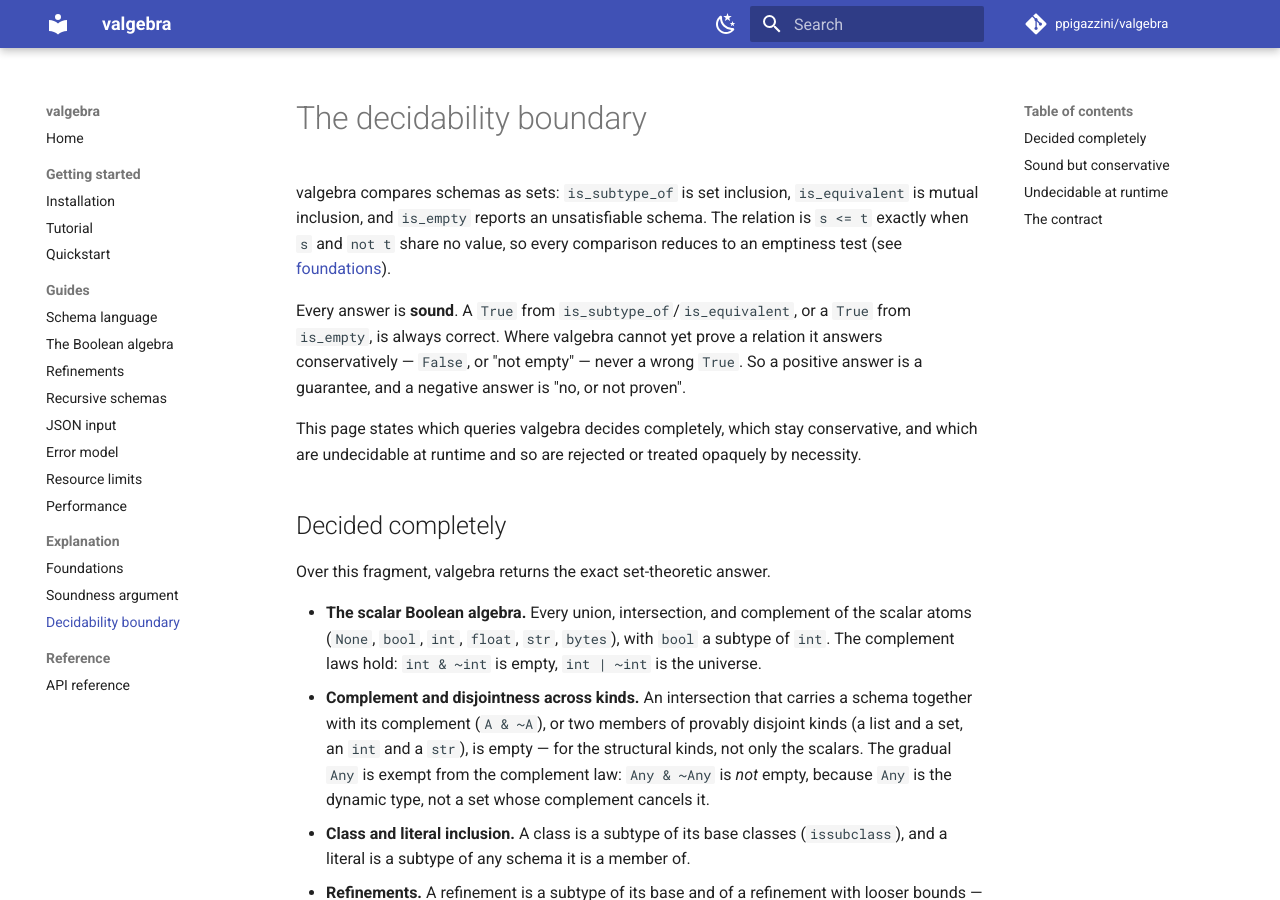
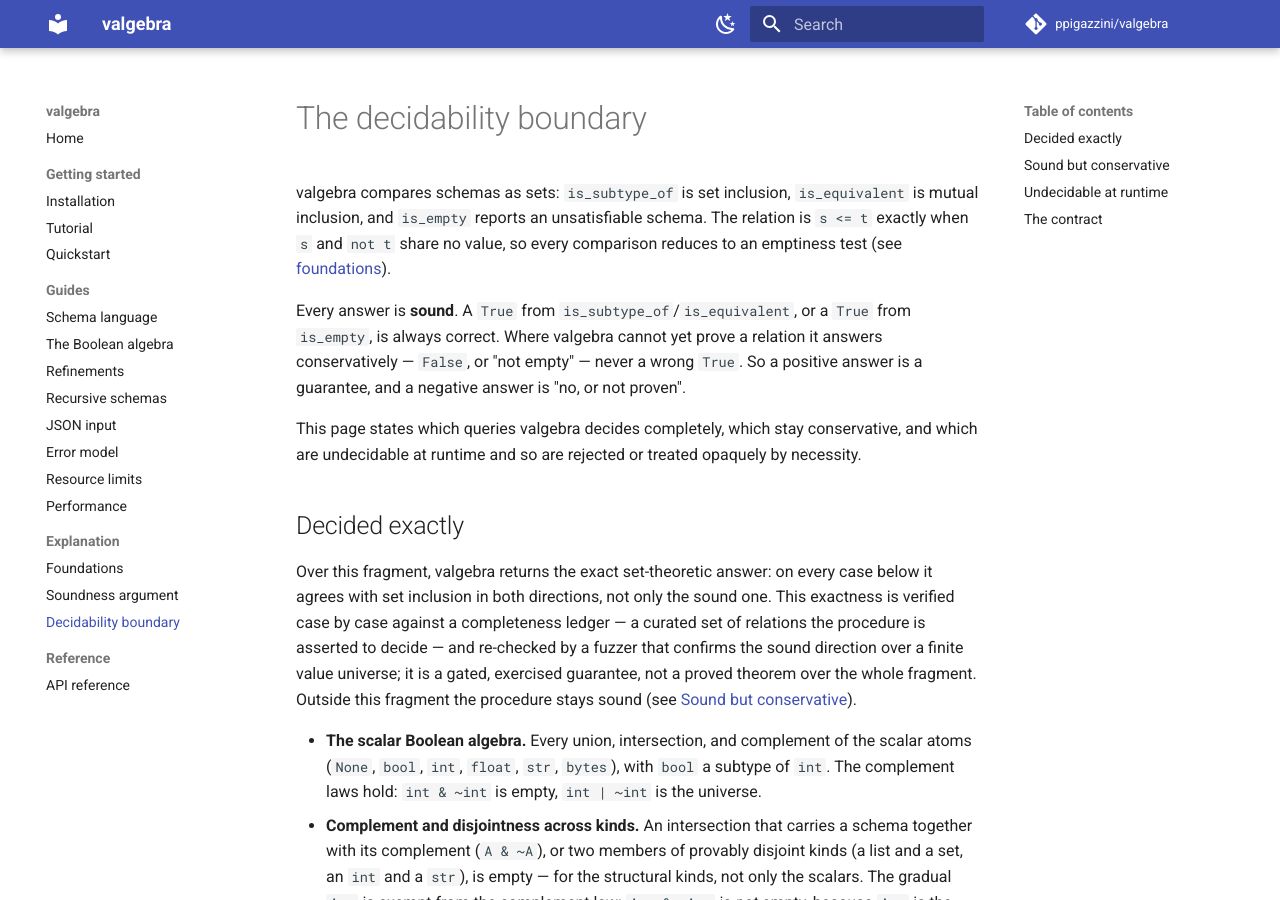
Before and after one commit to ppigazzini/valgebra, an MkDocs documentation site: the page built from docs/decidability.md, in a window 1280 px wide and 900 px high. Built offline with MkDocs 1.6.1 and Material for MkDocs 9.7.7, drawn with Linux system fonts in a browser that asks for light colours; comment, search, counter and statistics services are not loaded; some of the changed text lies outside the part shown.

Commit message:
docs: state the decision procedure's guarantees as tested, not proved
The decidability page frames the exactly-decided fragment as verified case by
case against the completeness ledger and a sound-direction fuzzer rather than a
proved theorem, and records that every decision runs under a work budget whose
exhaustion yields the conservative answer even inside that fragment. The
foundations page distinguishes the relation's set-theoretic definition from the
structural rules that decide it, which are exact on the published fragment and
conservative beyond it. The algebra page grounds the Boolean laws in their
reduction to the per-value membership verdicts, exercised over generated schemas
and values.

```diff
--- a/docs/decidability.md
+++ b/docs/decidability.md
@@ -18,9 +18,16 @@ This page states which queries valgebra decides completely, which stay
 conservative, and which are undecidable at runtime and so are rejected or treated
 opaquely by necessity.
 
-## Decided completely
+## Decided exactly
 
-Over this fragment, valgebra returns the exact set-theoretic answer.
+Over this fragment, valgebra returns the exact set-theoretic answer: on every
+case below it agrees with set inclusion in both directions, not only the sound
+one. This exactness is verified case by case against a completeness ledger — a
+curated set of relations the procedure is asserted to decide — and re-checked by
+a fuzzer that confirms the sound direction over a finite value universe; it is a
+gated, exercised guarantee, not a proved theorem over the whole fragment. Outside
+this fragment the procedure stays sound (see [Sound but
+conservative](#sound-but-conservative)).
 
 - **The scalar Boolean algebra.** Every union, intersection, and complement of the
   scalar atoms (`None`, `bool`, `int`, `float`, `str`, `bytes`), with `bool` a
@@ -142,3 +149,11 @@ proof. A negative answer is "no, or not yet proven". valgebra never reports a
 relation it cannot justify, so widening the decided fragment can only turn a
 conservative `False` into a `True` — it can never change a previously-correct
 answer.
+
+Every decision also runs under a fixed work budget. A schema deliberately built
+to be enormous or deeply nested — beyond what any real schema reaches — can
+exhaust that budget, and the decision then returns the conservative answer
+(`False`, "not proven") rather than running unbounded. This preserves soundness:
+a budget bail-out is never a wrong `True`. So even within the exactly-decided
+fragment above, an adversarially sized schema receives the conservative answer,
+not a guaranteed exact one.
```
Also changed, not shown: docs/algebra.md (+5 -3 lines), docs/foundations.md (+8 -3 lines).
